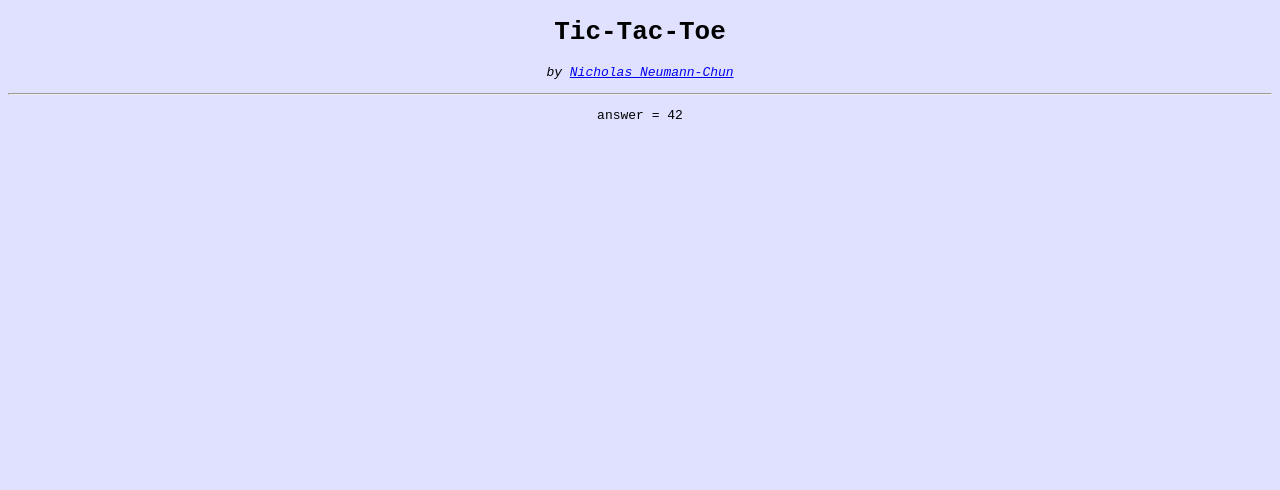
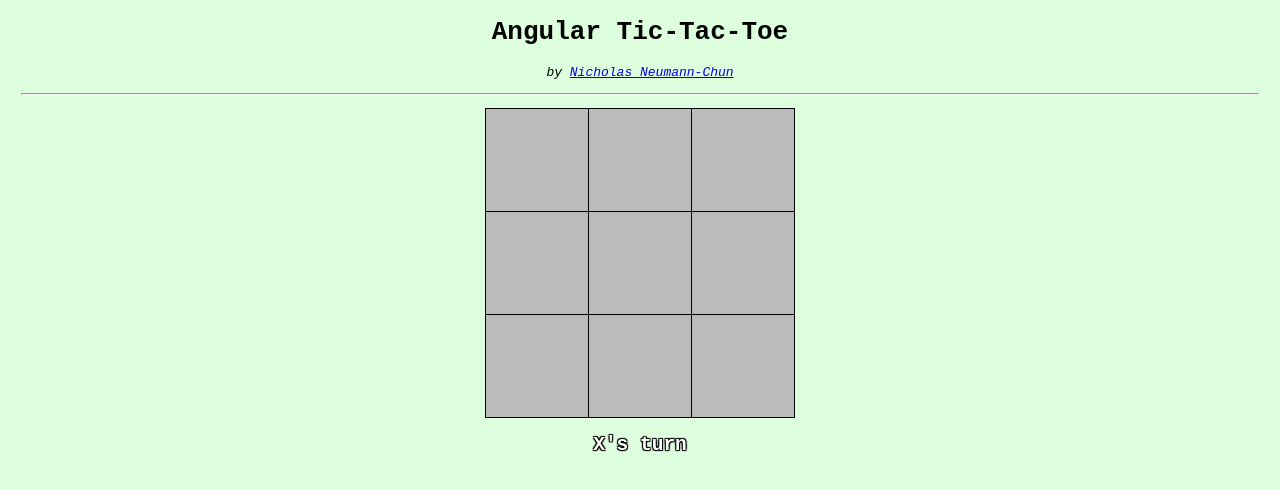
Before and after one commit to babelthuap/angularttt, a website: page index.html in a window 1280 px wide. Drawn offline with nearby package versions, Linux system fonts and the light colour scheme.

Commit message:
Implement main game loop

```diff
--- a/app.js
+++ b/app.js
@@ -3,5 +3,33 @@
 var app = angular.module('ticTacToe', []);
 
 app.controller('gameCtrl', function($scope) {
-  $scope.answer = 42;
+  var whoseTurn = 'X';
+
+  $scope.newGame = function() {
+    whoseTurn = 'X';
+    $scope.turnIndicator = whoseTurn + "'s turn";
+    $scope.board = [['', '', ''], ['', '', ''], ['', '', '']];
+    $scope.gameRunning = true;
+  }
+
+  // immediately start a game
+  $scope.newGame();
+
+  $scope.handleClick = function(row, col) {
+    if ($scope.board[row][col] || !$scope.gameRunning) {
+      return;
+    }
+
+    $scope.board[row][col] = whoseTurn;
+
+    if (checkForWin()) {
+      $scope.gameRunning = false;
+    } else {
+      whoseTurn = (whoseTurn === 'X') ? 'O' : 'X';
+    }
+  }
+
+  function checkForWin() {
+  }
+
 });
--- a/index.html
+++ b/index.html
@@ -3,19 +3,33 @@
 
 <head>
   <meta charset="UTF-8">
-  <title>Tic-Tac-Toe</title>
+  <title>Angular Tic-Tac-Toe</title>
   <link rel="stylesheet" href="style.css">
   <script src="bower_components/angular/angular.min.js"></script>
   <script src="app.js"></script>
 </head>
 
 <body ng-app="ticTacToe">
-  <h1>Tic-Tac-Toe</h1>
-  <p><i>by <a href="https://babelthuap.github.io/">Nicholas Neumann-Chun</a></i></p>
+  <h1>Angular Tic-Tac-Toe</h1>
+  <i>by <a href="https://babelthuap.github.io/">Nicholas Neumann-Chun</a></i>
   <hr>
 
-  <div id="gameboard" ng-controller="gameCtrl">
-    <p>answer = {{answer}}</p>
+  <div id="game" ng-controller="gameCtrl">
+
+    <table id="board">
+      <tbody>
+        <tr ng-repeat="row in board track by $index">
+          <td ng-repeat="square in row track by $index" ng-click="handleClick($parent.$index, $index)">
+            {{square}}
+          </td>
+        </tr>
+      </tbody>
+    </table>
+
+    <h2 class="turn-indicator">{{turnIndicator}}</h2>
+
+    <button ng-hide="gameRunning" ng-click="newGame()">Restart!</button>
+
   </div>
 </body>
 
--- a/style.css
+++ b/style.css
@@ -1,5 +1,35 @@
 body {
+  background-color: #DFD;
+  font-family: monospace;
   text-align: center;
-  font-family: monospace;
-  background-color: #E0E0FF;
 }
+
+hr {
+  margin: 1em;
+}
+
+#board {
+  border-collapse: collapse;
+  margin: auto;
+}
+
+#board td {
+  background-color: #BBB;
+  border: 1px solid #000;
+  cursor: pointer;
+  font-size: 64px;
+  height: 100px;
+  width: 100px;
+}
+
+#board td:hover {
+  background-color: #AAA;
+}
+
+.turn-indicator {
+  color: white;
+  text-shadow: 1px 1px 1px #000,
+               -1px -1px 1px #000,
+               -1px 1px 1px #000,
+               1px -1px 1px #000;
+}
```
